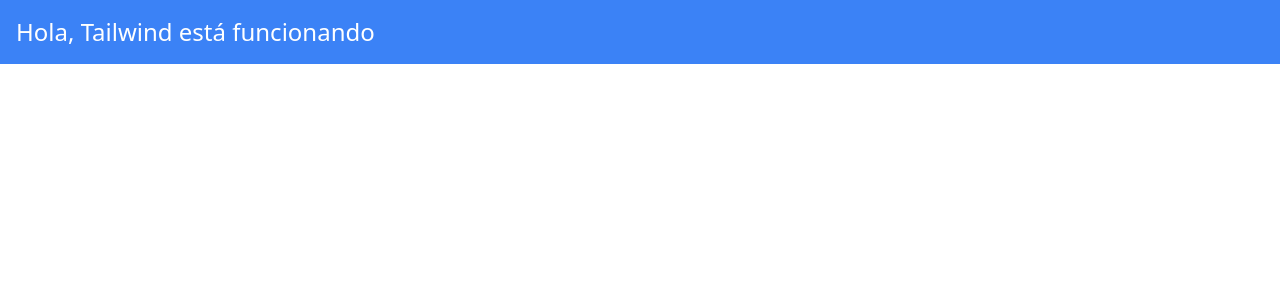
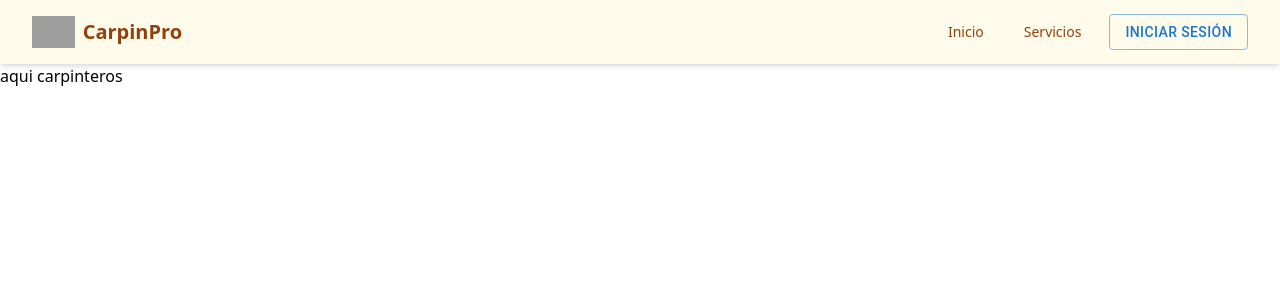
Before and after one commit to marquezQ/ProyectoDeGradoFE, a React (Vite) app: page /workers in a window 1280 px wide. Shown: the top 300 px of the page. Built offline with nearby package versions, Linux system fonts and the light colour scheme; grey boxes are pictures that could not be loaded.

Commit message:
add materialIcons, axios, routes, navbar, homePage, customHook and call to api

```diff
--- a/package.json
+++ b/package.json
@@ -12,7 +12,9 @@
   "dependencies": {
     "@emotion/react": "^11.13.3",
     "@emotion/styled": "^11.13.0",
+    "@mui/icons-material": "^6.1.6",
     "@mui/material": "^6.1.6",
+    "axios": "^1.7.7",
     "react": "^18.3.1",
     "react-dom": "^18.3.1",
     "react-router-dom": "^6.27.0"
--- a/src/App.tsx
+++ b/src/App.tsx
@@ -1,10 +1,18 @@
+import { BrowserRouter, Route, Routes } from "react-router-dom"
+import HomePage from "./Pages/HomePage";
+import MainPage from "./Pages/MainPage";
 
 function App() {
 
   return (
-    <div className="bg-blue-500 text-white p-4">
-      <h1 className="text-2xl">Hola, Tailwind está funcionando</h1>
-    </div>
+    <BrowserRouter>
+      <Routes>
+        <Route path="/" element={<MainPage />}>
+          <Route index element={<HomePage/>} />
+          <Route path="/workers" element={<div>aqui carpinteros</div>} />
+        </Route>
+      </Routes>
+    </BrowserRouter>
   )
 }
 
--- /dev/null
+++ b/src/Pages/HomePage.tsx
@@ -0,0 +1,36 @@
+import useFetchData from "../hooks/useFetchData";
+import { getWorkers } from "../services/api";
+
+export interface Worker {
+    id: string,
+    user_id: string,
+    description: string,
+    latitud: string,
+    longitud: string,
+    images: JSON,
+    created_at: string,
+    updated_at: string,
+    user: JSON
+}
+
+function HomePage() {
+    const { data: workerList, loading, error } = useFetchData<Worker[]>({
+        apiFunction: getWorkers,
+    });
+    if (loading) return <p>Loading...</p>;
+    if (error) return <p>ocurrio un error</p>;
+    console.log(workerList)
+  return (
+    <div>
+            {workerList && workerList.map((worker) => (
+                <div key={worker.id}>
+                    <h3>{worker.user_id}</h3>
+                    <p>Location: {worker.latitud}</p>
+                    {/* <p>{worker.user.name}</p> */}
+                </div>
+            ))}
+        </div>
+  )
+}
+
+export default HomePage
--- /dev/null
+++ b/src/Pages/MainPage.tsx
@@ -0,0 +1,14 @@
+import { Outlet } from "react-router-dom"
+import Navbar from "../components/Navbar"
+
+
+function MainPage() {
+  return (
+    <div>
+      <Navbar/>
+      <Outlet />
+    </div>
+  )
+}
+
+export default MainPage
--- /dev/null
+++ b/src/components/Navbar.tsx
@@ -0,0 +1,62 @@
+import { Link } from "react-router-dom";
+import { Button, Drawer, IconButton } from "@mui/material";
+import MenuIcon from "@mui/icons-material/Menu";
+import { useState } from "react";
+
+const Navbar: React.FC = () => {
+  const [isOpen, setIsOpen] = useState(false);
+
+  const toggleDrawer = (open: boolean) => (event: React.KeyboardEvent | React.MouseEvent) => {
+    if (event.type === "keydown" && ((event as React.KeyboardEvent).key === "Tab" || (event as React.KeyboardEvent).key === "Shift")) {
+      return;
+    }
+    setIsOpen(open);
+  };
+
+  return (
+    <nav className="bg-amber-50 shadow-md">
+      <div className="max-w-7xl mx-auto px-4 sm:px-6 lg:px-8">
+        <div className="flex items-center justify-between h-16">
+          <div className="flex-shrink-0">
+            <Link to="/" className="flex items-center">
+              <img className="h-8 w-auto" src="/placeholder.svg?height=32&width=32" alt="Logo de Carpinteros" />
+              <span className="ml-2 text-xl font-semibold text-amber-800">CarpinPro</span>
+            </Link>
+          </div>
+          <div className="hidden md:flex md:items-center md:space-x-4">
+            <Link to="/" className="text-amber-800 hover:bg-amber-100 px-3 py-2 rounded-md text-sm font-medium">
+              Inicio
+            </Link>
+            <Link to="/workers" className="text-amber-800 hover:bg-amber-100 px-3 py-2 rounded-md text-sm font-medium">
+              Servicios
+            </Link>
+
+            <Button variant="outlined" color="primary">
+              Iniciar Sesión
+            </Button>
+          </div>
+          <div className="md:hidden">
+            <IconButton onClick={toggleDrawer(true)} color="primary">
+              <MenuIcon />
+            </IconButton>
+            <Drawer anchor="right" open={isOpen} onClose={toggleDrawer(false)}>
+              <nav className="flex flex-col gap-4 p-4">
+                <Link to="/" className="text-amber-800 hover:bg-amber-100 px-3 py-2 rounded-md text-sm font-medium" onClick={toggleDrawer(false)}>
+                  Inicio
+                </Link>
+                <Link to="/workers" className="text-amber-800 hover:bg-amber-100 px-3 py-2 rounded-md text-sm font-medium" onClick={toggleDrawer(false)}>
+                  Servicios
+                </Link>
+                <Button variant="outlined" color="primary" onClick={toggleDrawer(false)}>
+                  Iniciar Sesión
+                </Button>
+              </nav>
+            </Drawer>
+          </div>
+        </div>
+      </div>
+    </nav>
+  );
+};
+
+export default Navbar;
--- /dev/null
+++ b/src/hooks/useFetchData.ts
@@ -0,0 +1,32 @@
+import { useState, useEffect } from 'react';
+
+interface FetchDataOptions<T> {
+    apiFunction: () => Promise<T>; // Función para obtener los datos
+}
+
+const useFetchData = <T>({ apiFunction }: FetchDataOptions<T>) => {
+    const [data, setData] = useState<T | null>(null);
+    const [loading, setLoading] = useState(true);
+    const [error, setError] = useState <Error | null>(null);
+
+    const fetchData = async () => {
+        setLoading(true);
+        setError(null);
+        try {
+            const result = await apiFunction();
+            setData(result);
+        } catch (err) {
+            setError(err as Error)
+        } finally {
+            setLoading(false);
+        }
+    };
+
+    useEffect(() => {
+        fetchData();
+    }, []);
+
+    return { data, loading, error, fetchData };
+};
+
+export default useFetchData;
--- /dev/null
+++ b/src/services/api.ts
@@ -0,0 +1,20 @@
+import axios from "axios";
+const api = 'http://localhost:8000/api'
+export const getWorkers = async () => {
+    try {
+        const response = await axios.get(`${api}/trabajador`);
+        // console.log(response);
+        return response.data.trabajadors
+    } catch (error) {
+        console.log("sucedio un error: ", error);
+        throw error;
+    }
+}
+// export async function postUser(user: object) {
+//     try {
+//         const response = await axios.post(`${api}/users`, user);
+//         return response.data;
+//     } catch (error) {
+//         console.log("sucedio un error: ", error);
+//     }
+// }
```
Also changed, not shown: 1 other file (tests, documents, lock files or other folders).
